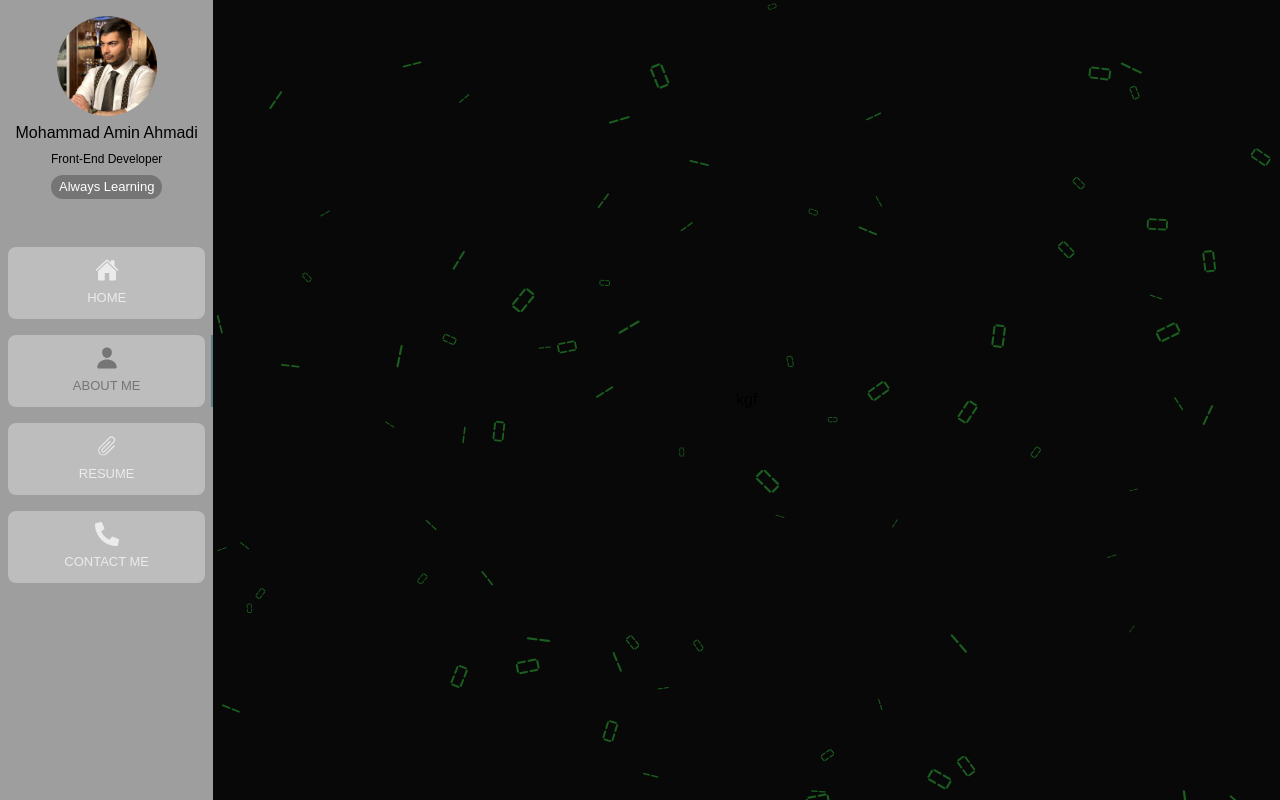
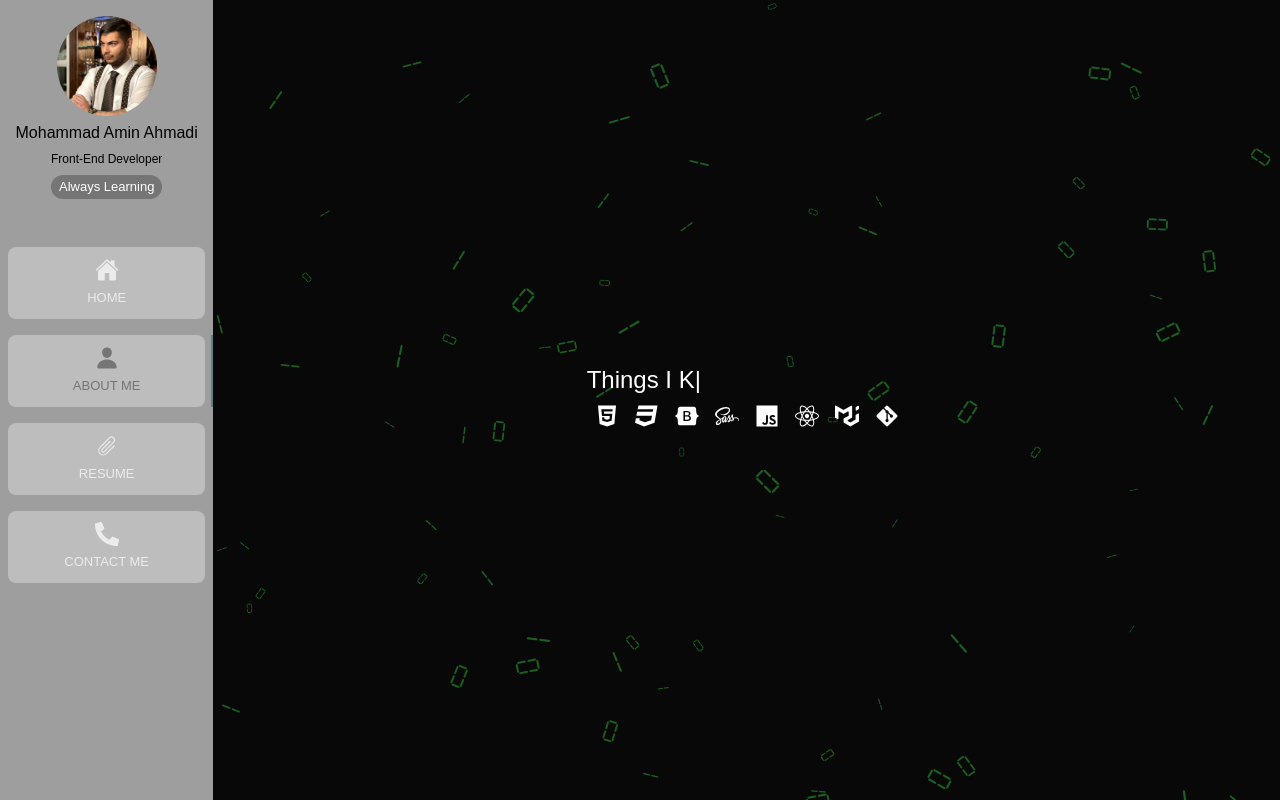
Before and after one commit to rex-vero/personal-app, a React (Create React App) app: page / in a window 1280 px wide. Both pictures are taken after a click on the tab "ABOUT ME". Built offline with nearby package versions, Linux system fonts and the light colour scheme; a web font is replaced by a local one.

Commit message:
UI updated

```diff
--- /dev/null
+++ b/src/helpers/tooltip.js
@@ -0,0 +1,13 @@
+import { FaBootstrap, FaCss3, FaGitAlt, FaHtml5, FaJs, FaReact, FaSass } from "react-icons/fa";
+import { SiMui } from "react-icons/si";
+
+export const icons = [
+    { title: 'Html', icon: <FaHtml5 />, color: '#e44e25' },
+    { title: 'Css', icon: <FaCss3 />, color: '#1572b6' },
+    { title: 'Bootstrap', icon: <FaBootstrap />, color: '#820afa' },
+    { title: 'Sass', icon: <FaSass />, color: '#ce679a' },
+    { title: 'JavaScript', icon: <FaJs />, color: '#f7df1e' },
+    { title: 'React', icon: <FaReact />, color: '#61dbfb' },
+    { title: 'Material UI', icon: <SiMui />, color: '#007fff' },
+    { title: 'Git', icon: <FaGitAlt />, color: '#f05033' }
+];
--- a/src/layouts/MainLayout.js
+++ b/src/layouts/MainLayout.js
@@ -7,10 +7,10 @@ import { blurAnimation } from "../helpers/Animations";
 const MainLayout = () => {
   return (
     <Grid container columns={12} sx={{ animation: `${blurAnimation} 1.5s ease-in-out`, height: '100vh' }}>
-      <Grid bgcolor={grey[500]} size={{ xs: 0, sm: 0, md: 2 }} sx={{ display: { xs: 'none', md: 'block' } }}>
+      <Grid bgcolor={grey[500]} size={{ xs: 0, md: 2 }} sx={{ display: { xs: 'none', md: 'block' } }}>
         <Sidebar />
       </Grid>
-      <Grid size={{ xs: 12, sm: 12, md: 10 }}>
+      <Grid size={{ xs: 12, md: 10 }}>
         <Outlet />
       </Grid>
     </Grid>
--- a/src/pages/About.js
+++ b/src/pages/About.js
@@ -1,12 +1,23 @@
-import { Box } from "@mui/material";
+import { Box, Grid, IconButton, Tooltip, Typography, Zoom } from "@mui/material";
 import ParticlesContainer from "../helpers/ParticlesContainer";
 import { green } from "@mui/material/colors";
+import { icons } from "../helpers/tooltip";
+import Typing from "../helpers/Typing";
 
 const About = () => {
     return (
         <Box>
             <ParticlesContainer particleColor={green[900]} animationType={'number'} />
-            kgf
+            <Typography variant="h5" color="#fff">
+                <Typing strings={['Things I Know:']} typeSpeed={200} showCursor />
+            </Typography>
+            <Grid container>
+                {icons.map((item, key) => (
+                    <Tooltip key={key} title={item.title} arrow slots={{ transition: Zoom }} slotProps={{ transition: { timeout: 300 } }}>
+                        <IconButton sx={{ transition: '.5s', '&.MuiIconButton-root:hover': { color: item.color } }}>{item.icon}</IconButton>
+                    </Tooltip>
+                ))}
+            </Grid>
         </Box>
     );
 }
```
